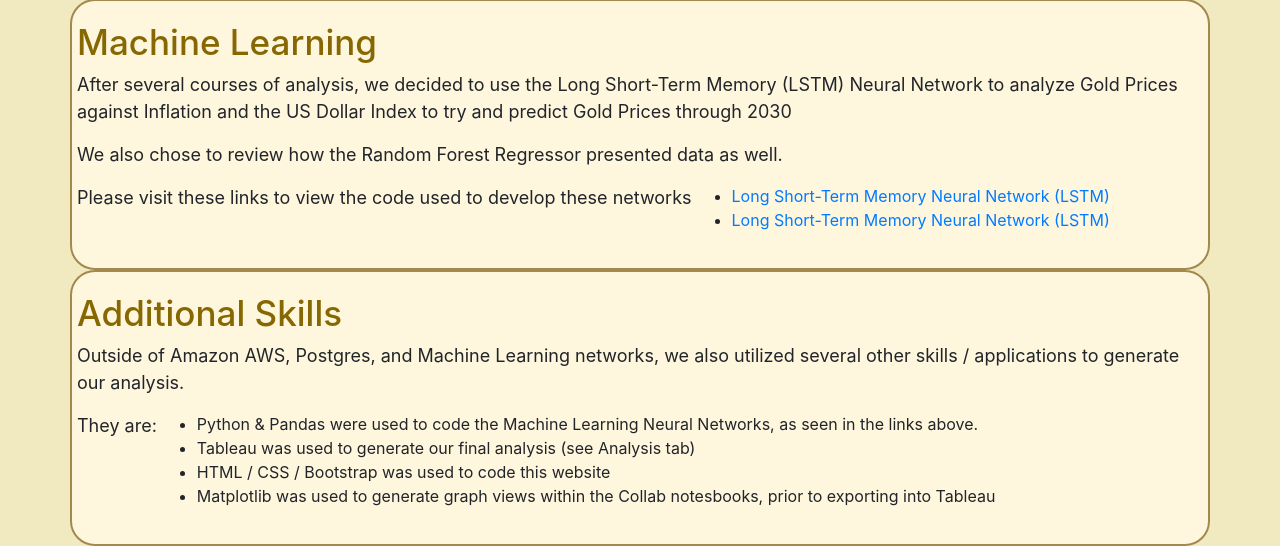
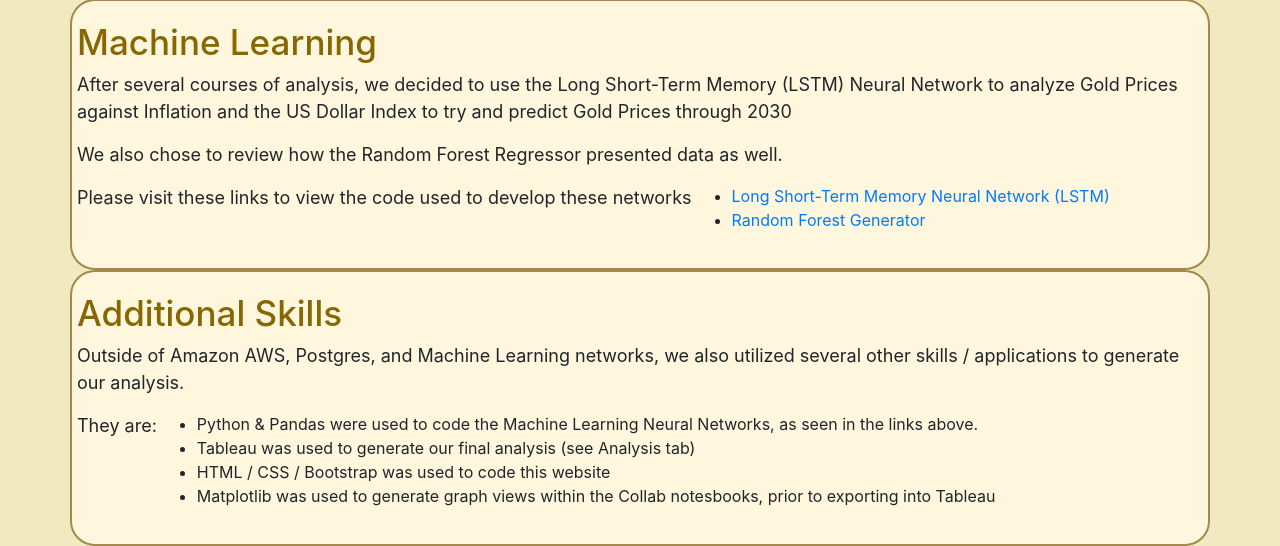
Before and after one commit to cjvilla/Gold-Projections, a Flask app: page /overview in a window 1280 px wide. Shown: the part 1160-1706 px from the top of the page. Run offline with Flask 2, Linux system fonts and the light colour scheme; some libraries are stand-ins or nearby versions.

Commit message:
Update overview.html

```diff
--- a/templates/overview.html
+++ b/templates/overview.html
@@ -120,7 +120,7 @@
 
         <ul>
           <li><a href="https://colab.research.google.com/drive/1a9Ugu6mJOktUTsLU7AHBLpnH6jkusqf_">Long Short-Term Memory Neural Network (LSTM)</a></li>
-          <li><a href="https://colab.research.google.com/drive/1DFYA9RsCRd8i0HK0dm1v-s8iTl6m2c37">Long Short-Term Memory Neural Network (LSTM)</a></li>
+          <li><a href="https://colab.research.google.com/drive/1DFYA9RsCRd8i0HK0dm1v-s8iTl6m2c37">Random Forest Generator</a></li>
         </ul>
 
       </div>
```
